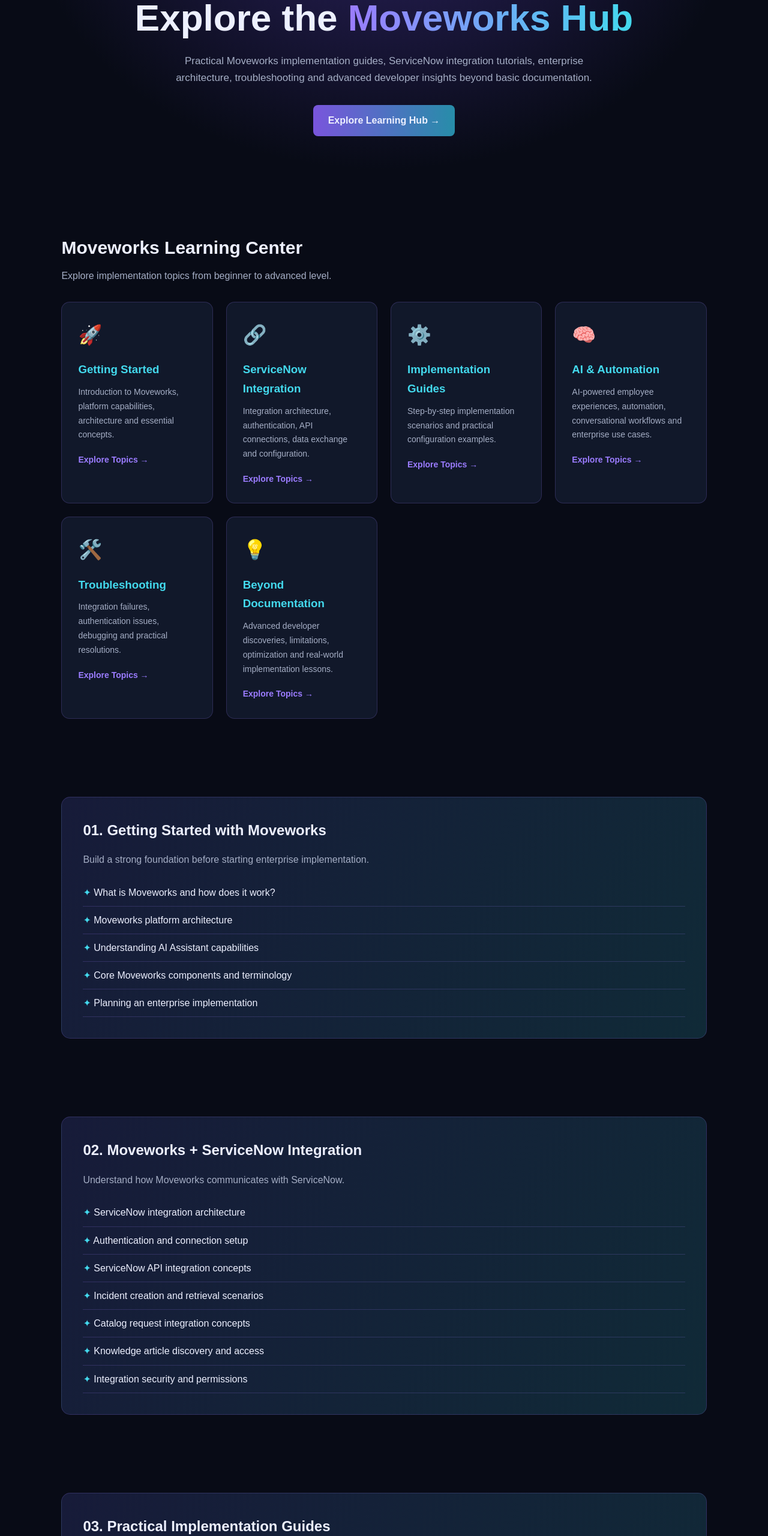
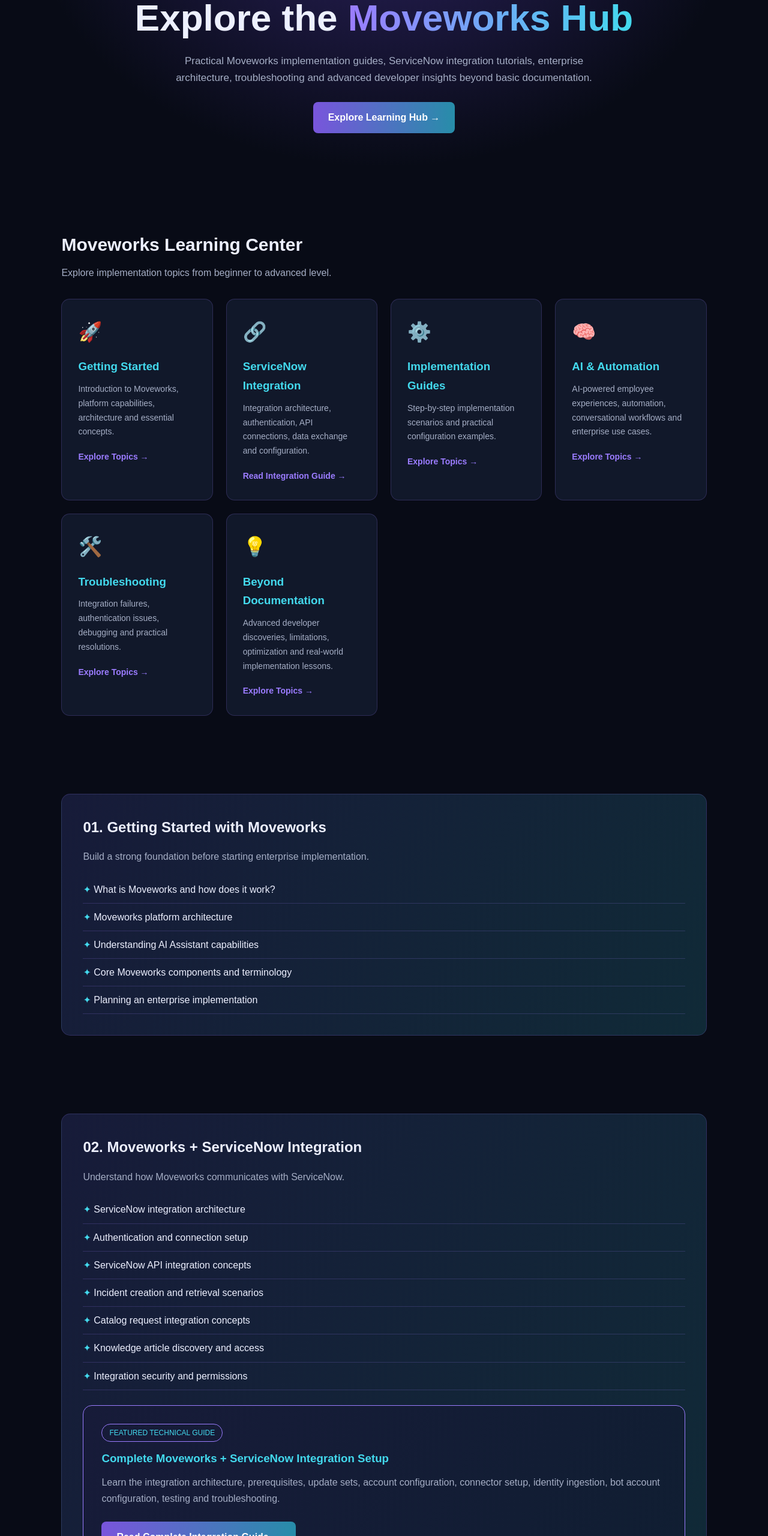
Before and after one commit to Sidhuservicenow/Sidhuservicenow.github.io, a plain HTML site: page moveworks.html in a window 1280 px wide. Shown: the part 240-2800 px from the top of the page at 60% size. Drawn offline with Linux system fonts and the light colour scheme.

Commit message:
Update moveworks.html

```diff
--- a/moveworks.html
+++ b/moveworks.html
@@ -4,7 +4,9 @@
 <head>
 <meta charset="UTF-8">
 <meta name="viewport" content="width=device-width, initial-scale=1.0">
-<meta name="description" content="Moveworks and ServiceNow integration tutorials, architecture, implementation guides and advanced developer insights.">
+
+<meta name="description" content="Moveworks technical hub covering ServiceNow integration, AI automation, implementation guides, architecture, troubleshooting and advanced developer insights.">
+
 <title>Moveworks Hub | SidhuServiceNow</title>
 
 <style>
@@ -22,6 +24,10 @@
   --text: #edf0ff;
   --muted: #a5aec5;
   --border: rgba(155,124,255,.2);
+}
+
+html {
+  scroll-behavior: smooth;
 }
 
 body {
@@ -71,7 +77,11 @@ nav a.active {
 .hero {
   padding: 95px 8%;
   text-align: center;
-  background: radial-gradient(ellipse at top, #29205a 0%, transparent 65%);
+  background: radial-gradient(
+    ellipse at top,
+    #29205a 0%,
+    transparent 65%
+  );
 }
 
 .tag {
@@ -103,13 +113,23 @@ h1 span {
   font-size: 17px;
 }
 
-.hero-btn {
+.hero-btn,
+.article-btn {
   display: inline-block;
-  margin-top: 30px;
+  margin-top: 25px;
   padding: 12px 25px;
   border-radius: 8px;
   background: linear-gradient(90deg, #7955dc, #278da9);
+  color: white;
   font-weight: bold;
+  transition: .25s;
+}
+
+.hero-btn:hover,
+.article-btn:hover {
+  transform: translateY(-3px);
+  opacity: .9;
+  color: white;
 }
 
 section {
@@ -131,7 +151,10 @@ section {
 
 .grid {
   display: grid;
-  grid-template-columns: repeat(auto-fit, minmax(240px, 1fr));
+  grid-template-columns: repeat(
+    auto-fit,
+    minmax(240px, 1fr)
+  );
   gap: 22px;
 }
 
@@ -171,8 +194,16 @@ section {
   font-size: 14px;
 }
 
+.card a:hover {
+  color: var(--cyan);
+}
+
 .highlight {
-  background: linear-gradient(120deg, #171b39, #102a37);
+  background: linear-gradient(
+    120deg,
+    #171b39,
+    #102a37
+  );
   border: 1px solid var(--border);
   border-radius: 15px;
   padding: 35px;
@@ -201,6 +232,47 @@ section {
   color: var(--cyan);
 }
 
+.featured {
+  border: 1px solid var(--purple);
+  background: linear-gradient(
+    120deg,
+    #171b39,
+    #101e32
+  );
+  border-radius: 15px;
+  padding: 30px;
+  margin-top: 25px;
+}
+
+.featured h3 {
+  color: var(--cyan);
+  margin-bottom: 10px;
+}
+
+.featured p {
+  color: var(--muted);
+}
+
+.featured-label {
+  display: inline-block;
+  font-size: 12px;
+  color: var(--cyan);
+  border: 1px solid var(--purple);
+  padding: 4px 12px;
+  border-radius: 20px;
+  margin-bottom: 12px;
+}
+
+.breadcrumb {
+  padding: 15px 8%;
+  color: var(--muted);
+  font-size: 13px;
+}
+
+.breadcrumb a {
+  color: var(--cyan);
+}
+
 footer {
   padding: 30px;
   text-align: center;
@@ -225,6 +297,10 @@ footer {
   section {
     padding: 45px 6%;
   }
+
+  .highlight {
+    padding: 24px;
+  }
 }
 </style>
 </head>
@@ -232,7 +308,9 @@ footer {
 <body>
 
 <header>
-  <a href="index.html" class="logo">SidhuServiceNow</a>
+  <a href="index.html" class="logo">
+    SidhuServiceNow
+  </a>
 
   <nav>
     <a href="index.html">Home</a>
@@ -244,82 +322,161 @@ footer {
 </header>
 
 <div class="hero">
-  <span class="tag">AI + Enterprise Automation</span>
 
-  <h1>Explore the <span>Moveworks Hub</span></h1>
+  <span class="tag">
+    AI + Enterprise Automation
+  </span>
+
+  <h1>
+    Explore the <span>Moveworks Hub</span>
+  </h1>
 
   <p>
-    Practical Moveworks implementation guides, ServiceNow integration
-    tutorials, enterprise architecture, troubleshooting and advanced
+    Practical Moveworks implementation guides,
+    ServiceNow integration tutorials, enterprise
+    architecture, troubleshooting and advanced
     developer insights beyond basic documentation.
   </p>
 
-  <a href="#learning" class="hero-btn">Explore Learning Hub →</a>
+  <a href="#learning" class="hero-btn">
+    Explore Learning Hub →
+  </a>
+
 </div>
 
 <section id="learning">
+
   <div class="section-heading">
+
     <h2>Moveworks Learning Center</h2>
-    <p>Explore implementation topics from beginner to advanced level.</p>
+
+    <p>
+      Explore implementation topics from beginner
+      to advanced level.
+    </p>
+
   </div>
 
   <div class="grid">
 
     <div class="card">
+
       <div class="icon">🚀</div>
+
       <h3>Getting Started</h3>
-      <p>Introduction to Moveworks, platform capabilities,
-      architecture and essential concepts.</p>
-      <a href="#getting-started">Explore Topics →</a>
+
+      <p>
+        Introduction to Moveworks, platform capabilities,
+        architecture and essential concepts.
+      </p>
+
+      <a href="#getting-started">
+        Explore Topics →
+      </a>
+
     </div>
 
     <div class="card">
+
       <div class="icon">🔗</div>
+
       <h3>ServiceNow Integration</h3>
-      <p>Integration architecture, authentication, API connections,
-      data exchange and configuration.</p>
-      <a href="#integration">Explore Topics →</a>
+
+      <p>
+        Integration architecture, authentication,
+        API connections, data exchange and configuration.
+      </p>
+
+      <a href="moveworks-servicenow-integration.html">
+        Read Integration Guide →
+      </a>
+
     </div>
 
     <div class="card">
+
       <div class="icon">⚙️</div>
+
       <h3>Implementation Guides</h3>
-      <p>Step-by-step implementation scenarios and
-      practical configuration examples.</p>
-      <a href="#implementation">Explore Topics →</a>
+
+      <p>
+        Step-by-step implementation scenarios
+        and practical configuration examples.
+      </p>
+
+      <a href="#implementation">
+        Explore Topics →
+      </a>
+
     </div>
 
     <div class="card">
+
       <div class="icon">🧠</div>
+
       <h3>AI & Automation</h3>
-      <p>AI-powered employee experiences, automation,
-      conversational workflows and enterprise use cases.</p>
-      <a href="#automation">Explore Topics →</a>
+
+      <p>
+        AI-powered employee experiences,
+        automation, conversational workflows
+        and enterprise use cases.
+      </p>
+
+      <a href="#automation">
+        Explore Topics →
+      </a>
+
     </div>
 
     <div class="card">
+
       <div class="icon">🛠️</div>
+
       <h3>Troubleshooting</h3>
-      <p>Integration failures, authentication issues,
-      debugging and practical resolutions.</p>
-      <a href="#troubleshooting">Explore Topics →</a>
+
+      <p>
+        Integration failures, authentication issues,
+        debugging and practical resolutions.
+      </p>
+
+      <a href="#troubleshooting">
+        Explore Topics →
+      </a>
+
     </div>
 
     <div class="card">
+
       <div class="icon">💡</div>
+
       <h3>Beyond Documentation</h3>
-      <p>Advanced developer discoveries, limitations,
-      optimization and real-world implementation lessons.</p>
-      <a href="#advanced">Explore Topics →</a>
+
+      <p>
+        Advanced developer discoveries, limitations,
+        optimization and real-world implementation lessons.
+      </p>
+
+      <a href="#advanced">
+        Explore Topics →
+      </a>
+
     </div>
 
   </div>
+
 </section>
 
 <section id="getting-started">
+
   <div class="highlight">
+
     <h2>01. Getting Started with Moveworks</h2>
-    <p>Build a strong foundation before starting enterprise implementation.</p>
+
+    <p>
+      Build a strong foundation before starting
+      enterprise implementation.
+    </p>
+
     <ul class="topics">
       <li>What is Moveworks and how does it work?</li>
       <li>Moveworks platform architecture</li>
@@ -327,13 +484,22 @@ footer {
       <li>Core Moveworks components and terminology</li>
       <li>Planning an enterprise implementation</li>
     </ul>
+
   </div>
+
 </section>
 
 <section id="integration">
+
   <div class="highlight">
+
     <h2>02. Moveworks + ServiceNow Integration</h2>
-    <p>Understand how Moveworks communicates with ServiceNow.</p>
+
+    <p>
+      Understand how Moveworks communicates
+      with ServiceNow.
+    </p>
+
     <ul class="topics">
       <li>ServiceNow integration architecture</li>
       <li>Authentication and connection setup</li>
@@ -343,13 +509,47 @@ footer {
       <li>Knowledge article discovery and access</li>
       <li>Integration security and permissions</li>
     </ul>
+
+    <div class="featured">
+
+      <span class="featured-label">
+        FEATURED TECHNICAL GUIDE
+      </span>
+
+      <h3>
+        Complete Moveworks + ServiceNow Integration Setup
+      </h3>
+
+      <p>
+        Learn the integration architecture,
+        prerequisites, update sets, account configuration,
+        connector setup, identity ingestion, bot account
+        configuration, testing and troubleshooting.
+      </p>
+
+      <a
+        href="moveworks-servicenow-integration.html"
+        class="article-btn"
+      >
+        Read Complete Integration Guide →
+      </a>
+
+    </div>
+
   </div>
+
 </section>
 
 <section id="implementation">
+
   <div class="highlight">
+
     <h2>03. Practical Implementation Guides</h2>
-    <p>Move from concepts to actual implementation scenarios.</p>
+
+    <p>
+      Move from concepts to actual implementation scenarios.
+    </p>
+
     <ul class="topics">
       <li>Connect Moveworks with a ServiceNow instance</li>
       <li>Configure and validate integration connections</li>
@@ -357,13 +557,21 @@ footer {
       <li>Implement employee self-service scenarios</li>
       <li>Test end-to-end integration workflows</li>
     </ul>
+
   </div>
+
 </section>
 
 <section id="automation">
+
   <div class="highlight">
+
     <h2>04. AI & Enterprise Automation</h2>
-    <p>Explore intelligent enterprise service management.</p>
+
+    <p>
+      Explore intelligent enterprise service management.
+    </p>
+
     <ul class="topics">
       <li>Conversational AI and employee support</li>
       <li>AI-powered IT service desk scenarios</li>
@@ -371,13 +579,21 @@ footer {
       <li>ServiceNow workflow integration patterns</li>
       <li>Enterprise knowledge discovery</li>
     </ul>
+
   </div>
+
 </section>
 
 <section id="troubleshooting">
+
   <div class="highlight">
+
     <h2>05. Troubleshooting & Debugging</h2>
-    <p>Learn how to investigate real implementation problems.</p>
+
+    <p>
+      Learn how to investigate real implementation problems.
+    </p>
+
     <ul class="topics">
       <li>Authentication and authorization failures</li>
       <li>API connection and response errors</li>
@@ -385,16 +601,22 @@ footer {
       <li>Integration data synchronization issues</li>
       <li>Debugging end-to-end request failures</li>
     </ul>
+
   </div>
+
 </section>
 
 <section id="advanced">
+
   <div class="highlight">
+
     <h2>06. Beyond Official Documentation</h2>
+
     <p>
       Our developer-focused section for practical discoveries,
       advanced patterns and lessons learned during implementation.
     </p>
+
     <ul class="topics">
       <li>Architecture decisions and integration trade-offs</li>
       <li>Advanced debugging approaches</li>
@@ -403,12 +625,27 @@ footer {
       <li>Performance and scalability considerations</li>
       <li>Real-world enterprise implementation case studies</li>
     </ul>
+
   </div>
+
 </section>
 
+<div class="breadcrumb">
+  <a href="index.html">Home</a>
+  /
+  <a href="moveworks.html">Moveworks Hub</a>
+</div>
+
 <footer>
-  <p>© 2026 SidhuServiceNow | Moveworks Learning Hub</p>
-  <p>Learn • Build • Integrate • Automate</p>
+
+  <p>
+    © 2026 SidhuServiceNow | Moveworks Learning Hub
+  </p>
+
+  <p>
+    Learn • Build • Integrate • Automate
+  </p>
+
 </footer>
 
 </body>
```
